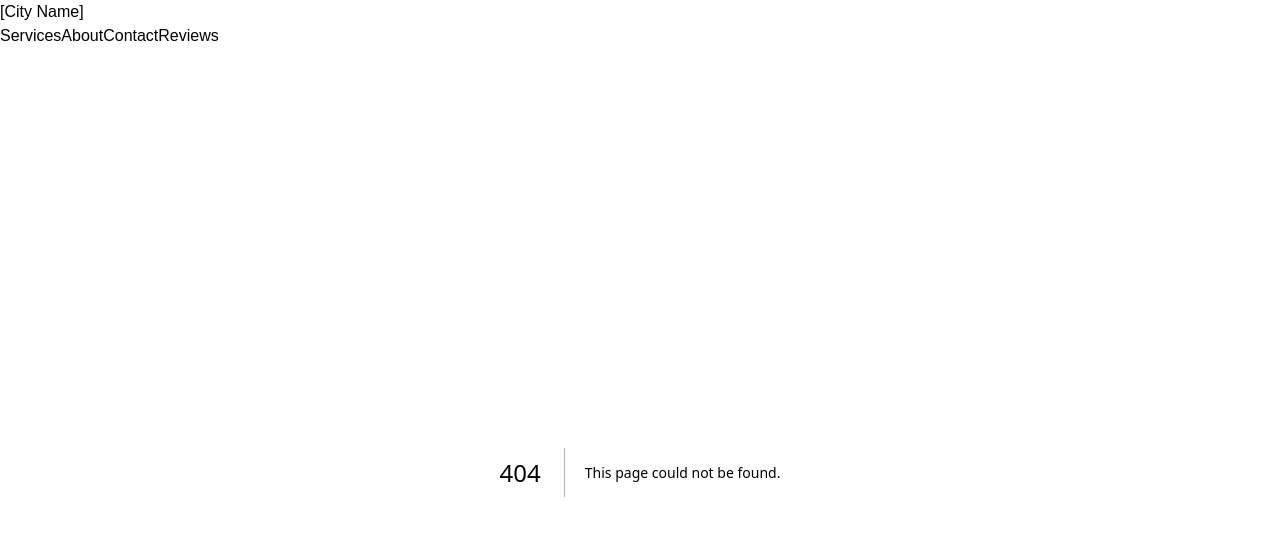
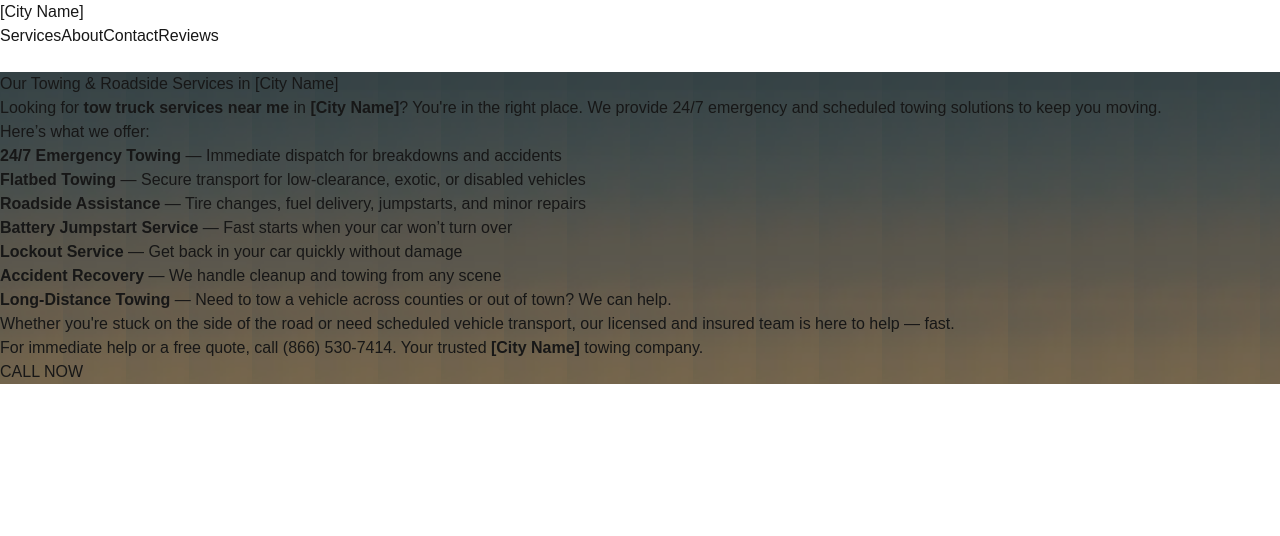
Before and after one commit to website-rank-rent/Towing-Troy-MI, a Next.js app: page /services in a window 1280 px wide. Before the commit this address had no page. Shown: the top 536 px of the page. Built offline with nearby package versions, Linux system fonts and the light colour scheme.

Commit message:
added service page, added sercive teaser on landing page

```diff
--- a/src/app/components/Header.tsx
+++ b/src/app/components/Header.tsx
@@ -10,10 +10,8 @@ export default function Header() {
   const pathname = usePathname();
 
   const isHome = pathname === '/';
-
-  // Apply light black transparency with blur on home, solid black on others
   const bgClass = isHome
-    ? 'bg-gray/10 backdrop-blur-md'
+    ? 'bg-black/10 backdrop-blur-md'
     : 'bg-black backdrop-blur-md';
 
   const linkClass = (path: string) =>
@@ -21,7 +19,6 @@ export default function Header() {
 
   return (
     <header className={`${isHome ? 'absolute' : 'sticky'} top-0 w-full z-20 ${bgClass} text-white`}>
-
       <nav className="container mx-auto px-6 py-4 flex justify-between items-center">
         <Link href="/" className="text-2xl font-bold">
           [City Name]
@@ -29,10 +26,10 @@ export default function Header() {
 
         {/* Desktop Nav */}
         <div className="hidden md:flex space-x-8">
-          <Link href="#services" className="hover:text-gray-200">Services</Link>
+          <Link href="/services" className={linkClass("/services")}>Services</Link>
           <Link href="/about" className={linkClass("/about")}>About</Link>
-          <Link href="../#contact" className="hover:text-gray-200">Contact</Link>
-          <Link href="../#testimonials" onClick={() => setMenuOpen(false)}>Reviews</Link>
+          <Link href="/#contact" className="hover:text-gray-200">Contact</Link>
+          <Link href="/#testimonials" className="hover:text-gray-200">Reviews</Link>
         </div>
 
         {/* Mobile Menu Toggle */}
@@ -51,12 +48,11 @@ export default function Header() {
 
       {/* Mobile Dropdown */}
       {menuOpen && (
-        <div className="md:hidden bg-/10 text-white px-6 py-4 flex space-x-6 justify-center">
-
-          <Link href="#services" onClick={() => setMenuOpen(false)}>Services</Link>
+        <div className="md:hidden bg-black/90 backdrop-blur-md text-white px-6 py-4 flex flex-col space-y-4 items-center">
+          <Link href="/services" onClick={() => setMenuOpen(false)} className={linkClass("/services")}>Services</Link>
           <Link href="/about" onClick={() => setMenuOpen(false)} className={linkClass("/about")}>About</Link>
-          <Link href="../#contact" onClick={() => setMenuOpen(false)}>Contact</Link>
-          <Link href="../#testimonials" onClick={() => setMenuOpen(false)}>Reviews</Link>
+          <Link href="/#contact" onClick={() => setMenuOpen(false)}>Contact</Link>
+          <Link href="/#testimonials" onClick={() => setMenuOpen(false)}>Reviews</Link>
         </div>
       )}
     </header>
--- a/src/app/page.tsx
+++ b/src/app/page.tsx
@@ -1,7 +1,7 @@
 // src/app/page.tsx
 import Contact from "./components/Contact";
 import Hero from "./components/Hero";
-//import ServicesTeaser from "./components/ServicesTeaser";
+import ServicesTeaser from "./components/ServicesTeaser";
 import TestimonialSection from "./components/TestimonialSection";
 
 export default function Home() {
@@ -9,7 +9,7 @@ export default function Home() {
     <>
       {/* <Header /> */}
       <Hero />
-      {/* <ServicesTeaser /> */}
+      <ServicesTeaser />
       <TestimonialSection />
       <Contact/>
 
--- /dev/null
+++ b/src/app/services/page.tsx
@@ -0,0 +1,50 @@
+export const metadata = {
+  title: "Towing Services in [City Name] | Roadside Assistance & More",
+  description: "Explore our full range of towing and roadside services available in [City]. Emergency towing, flatbed, lockouts, jumpstarts and more — available 24/7.",
+};
+
+export default function ServicesPage() {
+  return (
+    <main
+      className="min-h-screen bg-cover bg-center bg-no-repeat text-white px-6 py-16"
+      style={{ backgroundImage: "url('/about-bg.jpg')" }}
+    >
+      <div className="max-w-3xl mx-auto bg-black/60 backdrop-blur-md p-8 rounded-lg">
+        <h1 className="text-4xl font-bold mb-6">Our Towing & Roadside Services in [City Name]</h1>
+
+        <p className="mb-4 text-lg">
+          Looking for <strong>tow truck services near me</strong> in <strong>[City Name]</strong>? You're in the right place. We provide 24/7 emergency and scheduled towing solutions to keep you moving.
+        </p>
+
+        <p className="mb-4 text-lg">Here’s what we offer:</p>
+
+        <ul className="list-disc pl-6 mb-4 text-lg">
+          <li><strong>24/7 Emergency Towing</strong> — Immediate dispatch for breakdowns and accidents</li>
+          <li><strong>Flatbed Towing</strong> — Secure transport for low-clearance, exotic, or disabled vehicles</li>
+          <li><strong>Roadside Assistance</strong> — Tire changes, fuel delivery, jumpstarts, and minor repairs</li>
+          <li><strong>Battery Jumpstart Service</strong> — Fast starts when your car won’t turn over</li>
+          <li><strong>Lockout Service</strong> — Get back in your car quickly without damage</li>
+          <li><strong>Accident Recovery</strong> — We handle cleanup and towing from any scene</li>
+          <li><strong>Long-Distance Towing</strong> — Need to tow a vehicle across counties or out of town? We can help.</li>
+        </ul>
+
+        <p className="mb-4 text-lg">
+          Whether you're stuck on the side of the road or need scheduled vehicle transport, our licensed and insured team is here to help — fast.
+        </p>
+
+        <p className="text-lg mb-8">
+          For immediate help or a free quote, call <a href="tel:+18665307414" className="text-blue-400 font-semibold">(866) 530‑7414</a>. Your trusted <strong>[City Name]</strong> towing company.
+        </p>
+
+        <div className="text-center">
+          <a
+            href="tel:+18665307414"
+            className="inline-block bg-blue-600 hover:bg-blue-700 text-white font-semibold text-lg px-8 py-4 rounded-md"
+          >
+            CALL NOW
+          </a>
+        </div>
+      </div>
+    </main>
+  );
+}
```
Also changed, not shown: src/app/components/ServicesTeaser.tsx (+6 -7 lines).
